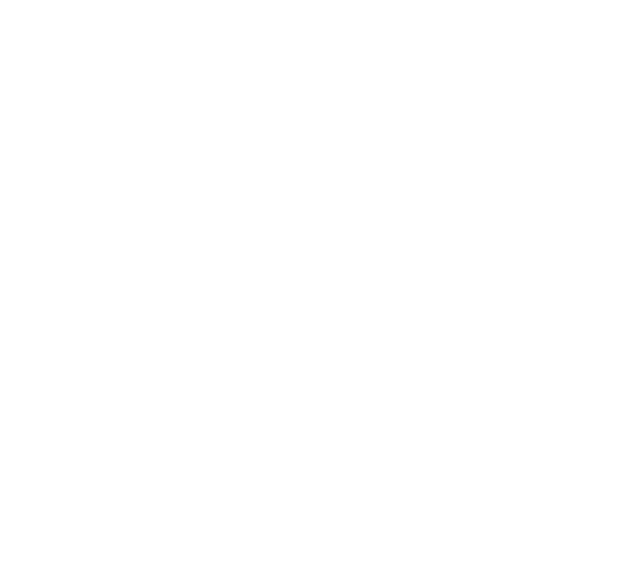
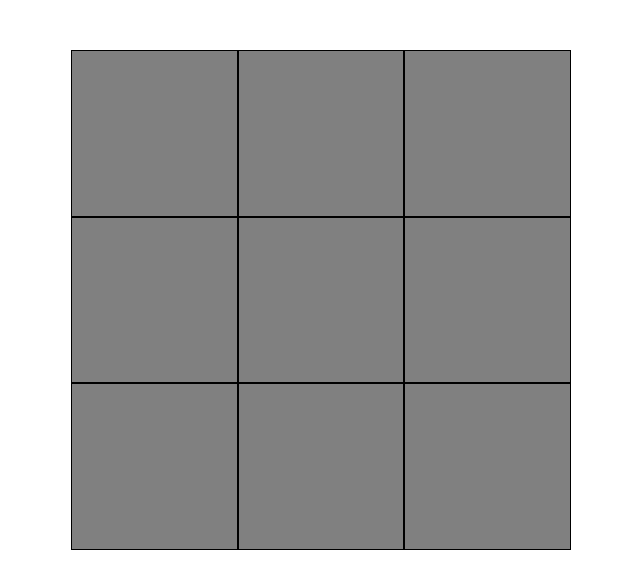
Before and after one commit to Kirgishki/tic-tac-toe, a plain HTML site: page index.html in a window 1280 px wide. Shown: the whole page, without its empty margins (319-959 px from the left). Drawn offline with Linux system fonts and the light colour scheme.

Commit message:
Style for gameboard

```diff
--- a/css/style.css
+++ b/css/style.css
@@ -2,3 +2,15 @@
     margin: 0px;
     padding: 0px;
 }
+#gameTable{
+    background-color: grey;
+    display: grid;
+    width: 500px;
+    height: 500px;
+    margin: 50px auto;
+    grid-template-rows: repeat(3, 1fr);
+    grid-template-columns: repeat(3, 1fr);
+}
+.field{
+    border: 1px solid black;
+}
```
